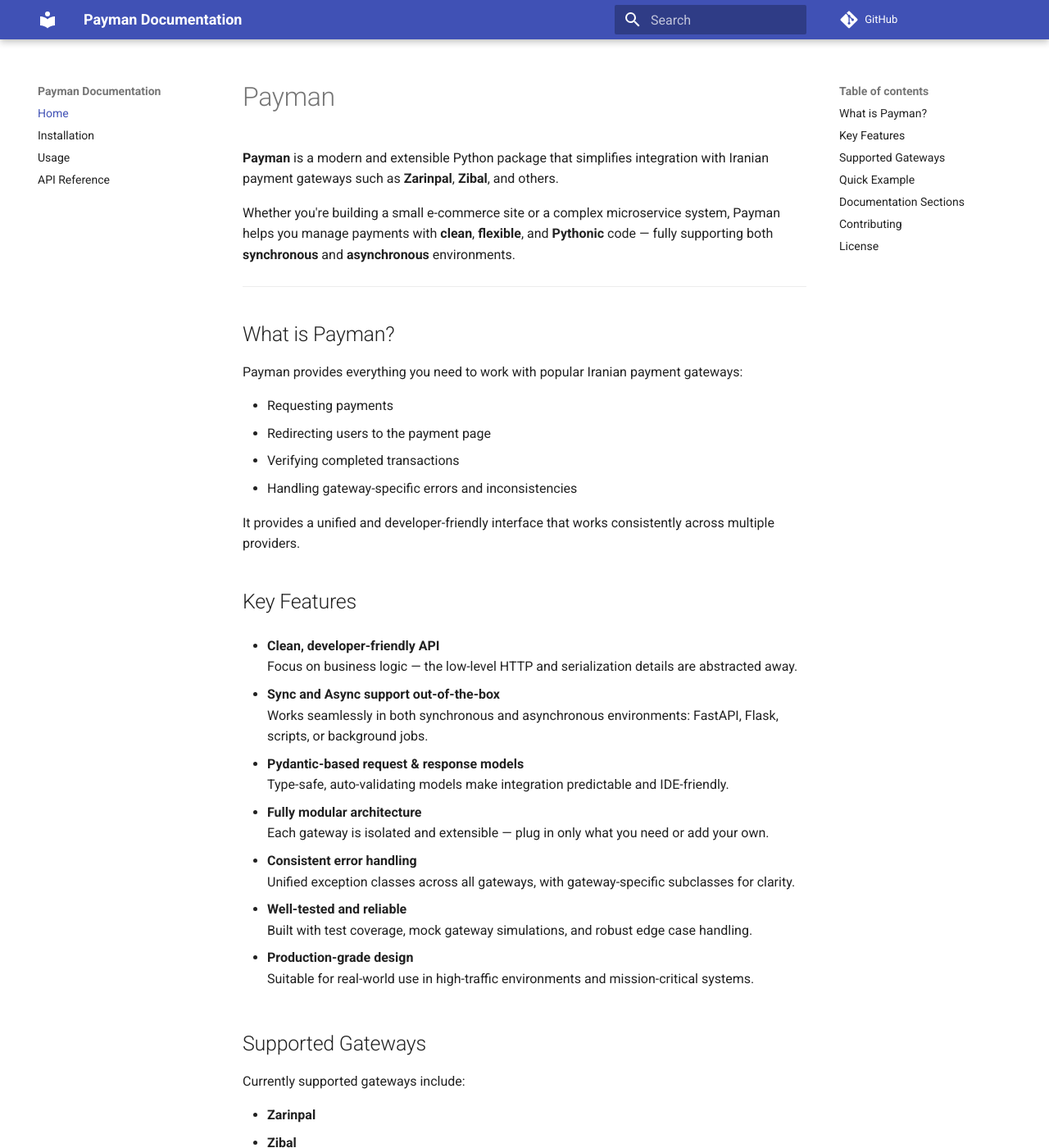
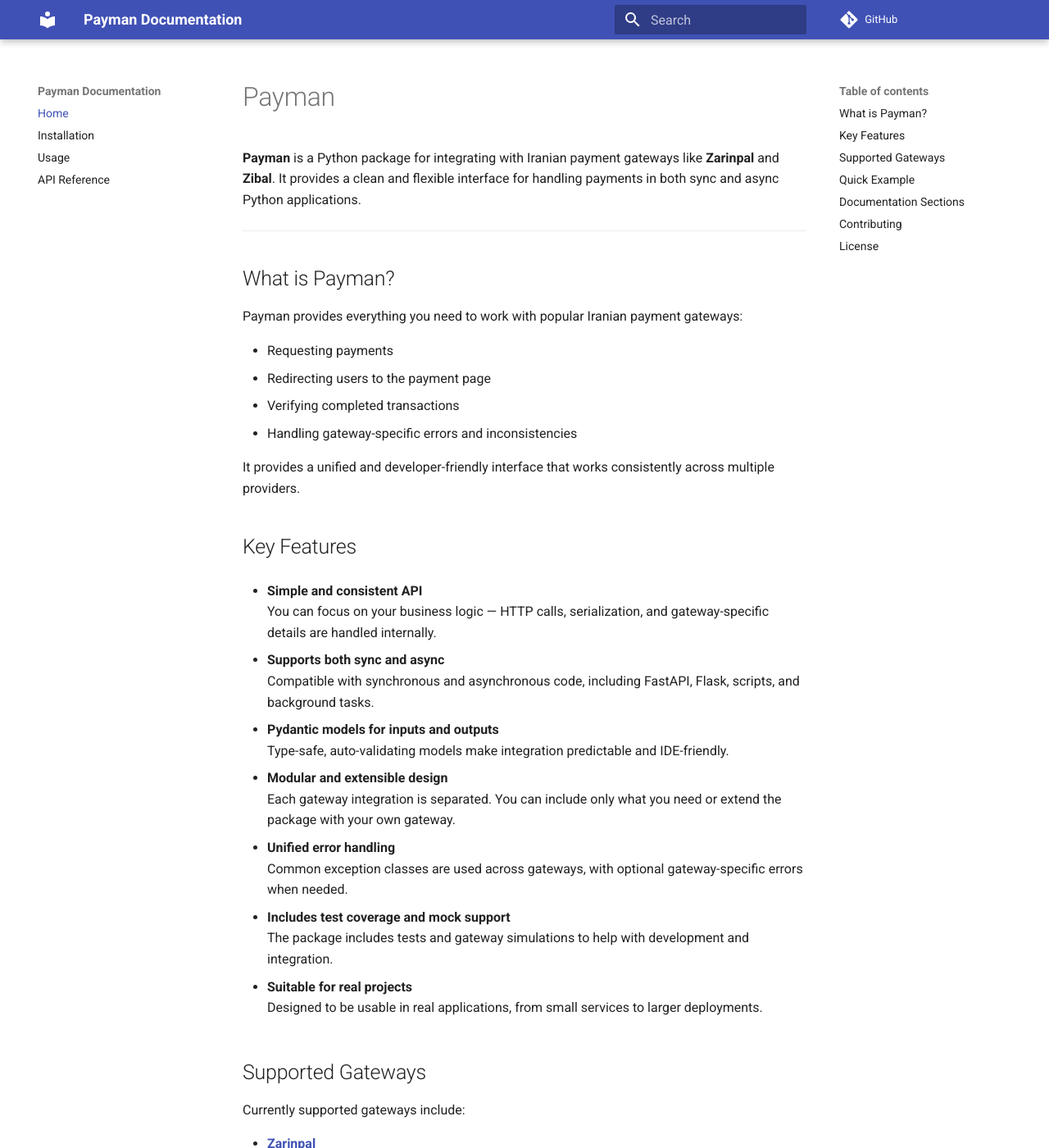
Before and after one commit to irvaniamirali/payman, an MkDocs documentation site: the page built from docs/docs/index.md, in a window 1280 px wide and 1400 px high. Shown: the whole window at 82% size. Built offline with MkDocs 1.6.1 and Material for MkDocs 9.7.7, drawn with Linux system fonts in a browser that asks for light colours; comment, search, counter and statistics services are not loaded; some of the changed text lies outside the part shown.

Commit message:
Update quick code example

````diff
--- a/docs/docs/index.md
+++ b/docs/docs/index.md
@@ -1,8 +1,7 @@
 # Payman
 
-**Payman** is a modern and extensible Python package that simplifies integration with Iranian payment gateways such as **Zarinpal**, **Zibal**, and others.
-
-Whether you're building a small e-commerce site or a complex microservice system, Payman helps you manage payments with **clean**, **flexible**, and **Pythonic** code — fully supporting both **synchronous** and **asynchronous** environments.
+**Payman** is a Python package for integrating with Iranian payment gateways like **Zarinpal** and **Zibal**.
+It provides a clean and flexible interface for handling payments in both sync and async Python applications.
 
 ---
 
@@ -19,74 +18,76 @@
 
 
 ## Key Features
-- **Clean, developer-friendly API**
-  Focus on business logic — the low-level HTTP and serialization details are abstracted away.
+- **Simple and consistent API**
+ You can focus on your business logic — HTTP calls, serialization, and gateway-specific details are handled internally.
 
-- **Sync and Async support out-of-the-box**
-  Works seamlessly in both synchronous and asynchronous environments: FastAPI, Flask, scripts, or background jobs.
+- **Supports both sync and async**
+ Compatible with synchronous and asynchronous code, including FastAPI, Flask, scripts, and background tasks.
 
-- **Pydantic-based request & response models**
+- **Pydantic models for inputs and outputs**
   Type-safe, auto-validating models make integration predictable and IDE-friendly.
 
-- **Fully modular architecture**
-  Each gateway is isolated and extensible — plug in only what you need or add your own.
+- **Modular and extensible design**
+ Each gateway integration is separated. You can include only what you need or extend the package with your own gateway.
 
-- **Consistent error handling**
-  Unified exception classes across all gateways, with gateway-specific subclasses for clarity.
+- **Unified error handling**
+ Common exception classes are used across gateways, with optional gateway-specific errors when needed.
 
-- **Well-tested and reliable**
-  Built with test coverage, mock gateway simulations, and robust edge case handling.
+- **Includes test coverage and mock support**
+ The package includes tests and gateway simulations to help with development and integration.
 
-- **Production-grade design**
-  Suitable for real-world use in high-traffic environments and mission-critical systems.
+- **Suitable for real projects**
+ Designed to be usable in real applications, from small services to larger deployments.
 
 
 ## Supported Gateways
 
 Currently supported gateways include:
 
-- **Zarinpal**
-- **Zibal**
+- **[Zarinpal](https://www.zarinpal.com/)**
+- **[Zibal](https://zibal.ir/)**
 
 More providers (like IDPay, NextPay, etc.) are planned for future releases.
 
 
 ## Quick Example
-Here's how to quickly request a payment using Zarinpal:
+Here's how to quickly request a payment using ZarinPal:
 
 ```python
-from payman import ZarinPal
+from payman.gateways.zarinpal import ZarinPal, Status
 from payman.gateways.zarinpal.models import PaymentRequest, VerifyRequest
 
-# Initialize the gateway with your merchant ID
-pay = ZarinPal(merchant_id="XXXXXXXX-XXXX-XXXX-XXXX-XXXXXXXXXXXX")
-
+merchant_id = "YOUR_MERCHANT_ID"
 amount = 10000  # IRR
 
-# Create a payment request
-payment_response = pay.payment(
+pay = ZarinPal(merchant_id=merchant_id)
+
+# 1. Create Payment
+create_resp = pay.payment(
     PaymentRequest(
         amount=amount,
         callback_url="https://your-site.com/callback",
-        description="Test Payment"
+        description="Test Order"
     )
 )
 
-authority = payment_response.authority
+if create_resp.success:
+    authority = create_resp.authority
+    print("Redirect user to:", pay.get_payment_redirect_url(authority))
+else:
+    print(f"Create failed: {create_resp.message} (code {create_resp.code})")
 
-# Get the redirect URL and show it to the user
-redirect_url = pay.get_payment_redirect_url(authority)
-
-# Verify payment
-verify_response = pay.verify(
-    VerifyRequest(
-        amount=amount,
-        authority=authority
-    )
+# 2. After user returns to callback_url, verify the payment:
+verify_resp = pay.verify(
+    VerifyRequest(authority=authority, amount=amount)
 )
 
-ref_id = verify_response.ref_id
-print(f"Ref ID: {ref_id}")
+if verify_resp.success:
+    print("Payment successful:", verify_resp.ref_id)
+elif verify_resp.already_verified:
+    print("Already verified.")
+else:
+    print("Verification failed:", verify_resp)
 ```
 
 You can also use the package in async mode with frameworks like FastAPI.
````
Also changed, not shown: README.md.
